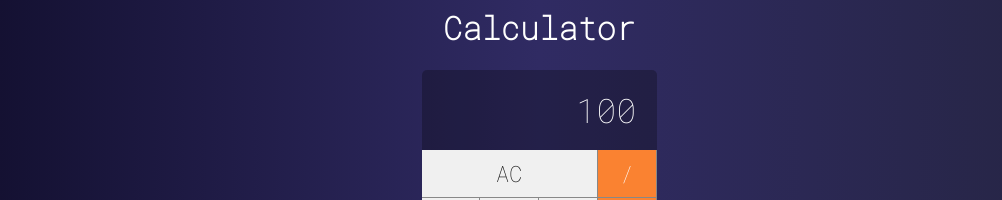
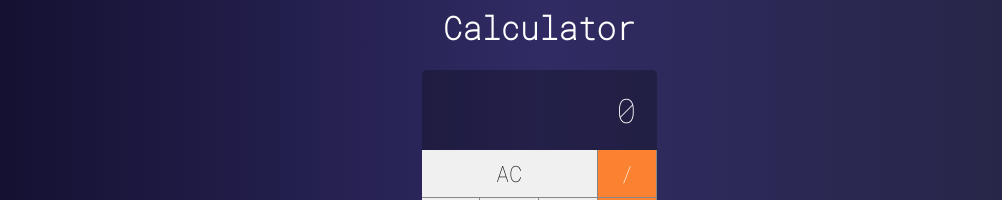
Before and after one commit to polyanetuag/calculator, a Vue app: page / in a window 1280 px wide. Shown: the part 213-413 px from the top of the page, without its empty margins (101-1103 px from the left). Built offline with nearby package versions, Linux system fonts and the light colour scheme.

Commit message:
creating the logic of the methods

```diff
--- a/src/main/Calculator.vue
+++ b/src/main/Calculator.vue
@@ -1,6 +1,6 @@
 <template>
   <div class="calculator">
-    <Display value="100"/>
+    <Display :value="displayValue"/>
     <Button label="AC" triple @onClick="clearMemory" />
     <Button label="/" operation @onClick="setOperation" />
     <Button label="7" @onClick="addDigit" />
@@ -26,16 +26,61 @@
 import Display from "../components/Display.vue"
 
 export default {
+  data: function() {
+    return {
+      displayValue: "0",
+      clearDisplay: false,
+      operation: null,
+      values: [0, 0],
+      current: 0
+    }
+  },
   components: { Button, Display },
   methods: {
     clearMemory() {
-      console.log('Limpar memória')
+      Object.assign(this.$data, this.$options.data())
     },
     setOperation(operation) {
-      console.log('Operação ' + operation)
+      if (this.current === 0) {
+        this.operation = operation
+        this.current = 1
+        this.clearDisplay = true
+      } else {
+        const equals = operation === "="
+        const currentOperation = this.operation
+
+        try {
+          this.values[0] = eval(`${this.values[0]} ${currentOperation} ${this.values[1]}`)
+          if (isNaN(this.values[0]) || !isFinite(this.values[0])) {
+            this.clearMemory()
+            return
+          }
+        } catch(e) {
+          this.$emit('onError', e)
+        }
+
+        this.values[1] = 0
+        this.displayValue = this.values[0]
+        this.operation = equals ? null : operation
+        this.current = equals ? 0 : 1
+        this.clearDisplay = !equals
+      }
     },
     addDigit(n) {
-      console.log('Dígito ' + n)
+      //validação do 'ponto'
+      if (n === "." && this.displayValue.includes(".")) {
+        return
+      }
+
+      const clearDisplay = this.displayValue === "0"
+        || this.clearDisplay
+      const currentValue = clearDisplay ? "" : this.displayValue
+      const displayValue = currentValue + n
+
+      this.displayValue = displayValue
+      this.clearDisplay = false
+      this.values[this.current] = displayValue
+
     }
   }
 }
```
